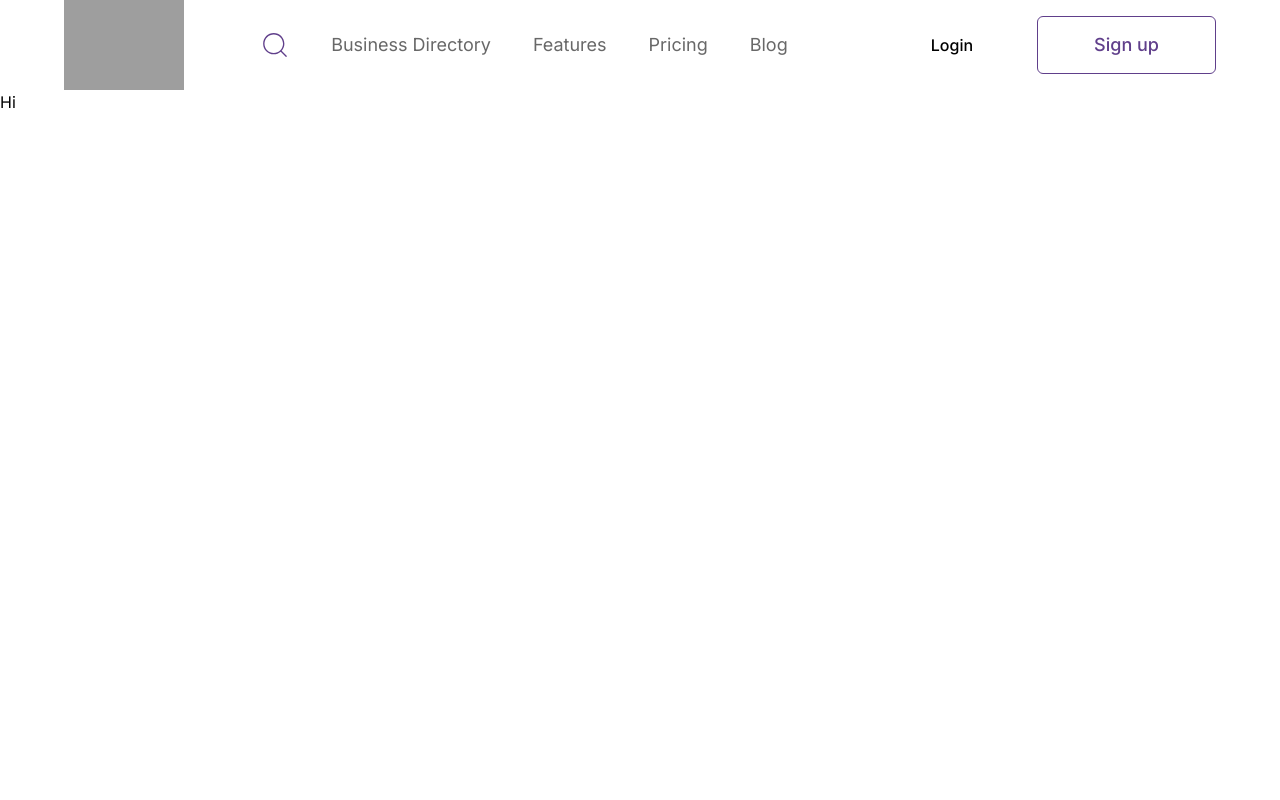
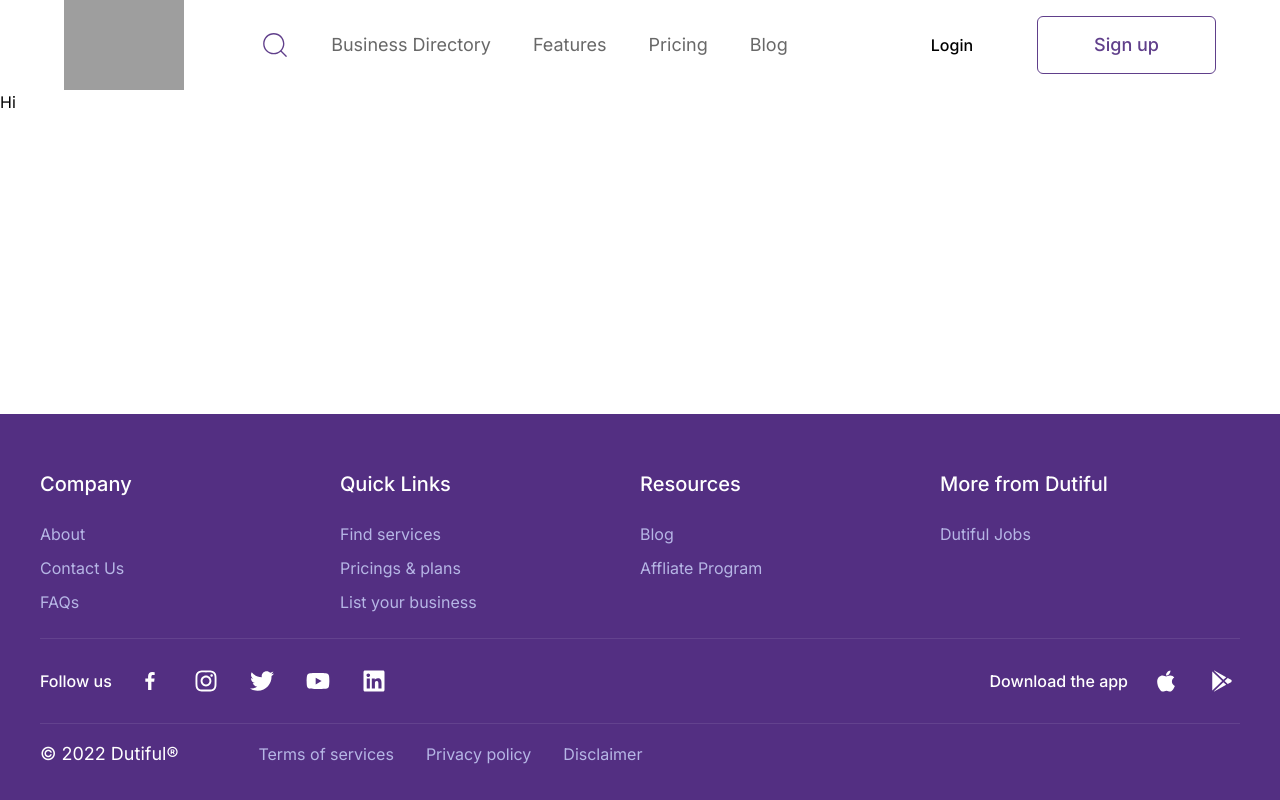
Before and after one commit to IdrisRoti/dutiful, a Next.js app: page / in a window 1280 px wide. Built offline with nearby package versions, Linux system fonts and the light colour scheme; grey boxes are pictures that could not be loaded.

Commit message:
feat: add footer

```diff
--- a/app/globals.css
+++ b/app/globals.css
@@ -5,6 +5,7 @@
 :root {
   --primary: #532f82;
   --text-purple: #603f8b;
+  --light-purple: #b6b6e5;
   --text-gray: #686868;
 }
 
--- a/app/layout.tsx
+++ b/app/layout.tsx
@@ -2,6 +2,7 @@ import type { Metadata } from "next";
 import { Inter } from "next/font/google";
 import "./globals.css";
 import Header from "@/components/header/Header";
+import Footer from "@/components/footer/Footer";
 
 const inter = Inter({weight: ["400", "500"], subsets: ["latin"]})
 
@@ -24,6 +25,7 @@ export default function RootLayout({
         <main>
           {children}
         </main>
+        <Footer />
       </body>
     </html>
   );
--- /dev/null
+++ b/components/footer/Copyright.tsx
@@ -0,0 +1,38 @@
+import Link from "next/link"
+
+const links= [
+    {
+        id: 1,
+        label: "Terms of services",
+        href: "#"
+    },
+    {
+        id: 2,
+        label: "Privacy policy",
+        href: "#"
+    },
+    {
+        id: 3,
+        label: "Disclaimer",
+        href: "#"
+    },
+]
+
+const Copyright = () => {
+  return (
+    <div className='flex flex-col md:flex-row md:items-center gap-3 md:gap-10 lg:gap-20'>
+        <p className="text-white text-sm md:text-lg">© 2022 Dutiful®</p>
+        <div className="flex items-center gap-4 md:gap-8">
+            {
+                links.map(({id, label, href}) => (
+                    <Link className="text-lightPurple hover:text-white transition text-sm md:text-base" href={href} key={id}>
+                        {label}
+                    </Link>
+                ))
+            }
+        </div>
+    </div>
+  )
+}
+
+export default Copyright
--- /dev/null
+++ b/components/footer/Footer.tsx
@@ -0,0 +1,20 @@
+import FooterLinks from './FooterLinks'
+import SocialLinks from './SocialLinks'
+import Copyright from './Copyright'
+
+const Footer = () => {
+  return (
+    <footer className='bg-primary pt-14 pb-8 absolute w-full bottom-0'>
+        <div className="max-w-[75rem] mx-auto px-4 lg:px-0">
+            <FooterLinks />
+            <div className='my-6 h-[1px] w-full bg-[#63428E]' />
+            <SocialLinks />
+            <div className='mt-6 mb-4 h-[1px] w-full bg-[#63428E]' />
+            <Copyright />
+        </div>
+
+    </footer>
+  )
+}
+
+export default Footer
--- /dev/null
+++ b/components/footer/FooterLinks.tsx
@@ -0,0 +1,98 @@
+import Link from "next/link"
+
+const footerLinksArr = [
+    {
+        id: 1,
+        heading: "Company",
+        links: [
+            {
+                id: 1,
+                label: "About",
+                href: "#"
+            },
+            {
+                id: 2,
+                label: "Contact Us",
+                href: "#"
+            },
+            {
+                id: 3,
+                label: "FAQs",
+                href: "#"
+            },
+        ]
+    },
+    {
+        id: 2,
+        heading: "Quick Links",
+        links: [
+            {
+                id: 1,
+                label: "Find services",
+                href: "#"
+            },
+            {
+                id: 2,
+                label: "Pricings & plans",
+                href: "#"
+            },
+            {
+                id: 3,
+                label: "List your business",
+                href: "#"
+            },
+        ]
+    },
+    {
+        id: 3,
+        heading: "Resources",
+        links: [
+            {
+                id: 1,
+                label: "Blog",
+                href: "#"
+            },
+            {
+                id: 2,
+                label: "Affliate Program",
+                href: "#"
+            },
+        ]
+    },
+    {
+        id: 4,
+        heading: "More from Dutiful",
+        links: [
+            {
+                id: 1,
+                label: "Dutiful Jobs",
+                href: "#"
+            },
+        ]
+    },
+]
+
+const FooterLinks = () => {
+  return (
+    <div className="flex flex-wrap gap-y-10 items-start">
+        {
+            footerLinksArr.map(({id, heading, links}) => (
+                <div key={id} className="space-y-6 w-1/2 md:w-1/4">
+                    <h4 className="md:text-xl text-white font-medium">{heading}</h4>
+                    <div className="flex flex-col gap-2.5 text-sm md:text-base">
+                        {
+                            links.map(({id, label, href}) => (
+                                <Link className="text-lightPurple hover:text-white transition" href={href} key={id}>
+                                    {label}
+                                </Link>
+                            ))
+                        }
+                    </div>
+                </div>
+            ))
+        }
+    </div>
+  )
+}
+
+export default FooterLinks
--- /dev/null
+++ b/components/footer/SocialLinks.tsx
@@ -0,0 +1,81 @@
+import Link from "next/link"
+
+import { BiLogoFacebook } from "react-icons/bi"
+import { FaApple, FaInstagram, FaTwitter, FaYoutube } from "react-icons/fa"
+import { FaLinkedin } from "react-icons/fa6"
+import { IoLogoGooglePlaystore } from "react-icons/io5"
+
+const socialLinksArr = [
+    {
+        id: 1,
+        icon: BiLogoFacebook,
+        href: "https://web.facebook.com/"
+    },
+    {
+        id: 2,
+        icon: FaInstagram,
+        href: "https://www.instagram.com/"
+    },
+    {
+        id: 3,
+        icon: FaTwitter,
+        href: "https://x.com/"
+    },
+    {
+        id: 4,
+        icon: FaYoutube,
+        href: "https://www.youtube.com/"
+    },
+    {
+        id: 5,
+        icon: FaLinkedin,
+        href: "https://www.linkedin.com/"
+    },
+]
+
+const appDonloadLinks = [
+    {
+        id: 1,
+        icon: FaApple,
+        href: "https://www.apple.com/store"
+    },
+    {
+        id: 2,
+        icon: IoLogoGooglePlaystore,
+        href: "https://play.google.com/store/"
+    },
+]
+
+
+const SocialLinks = () => {
+  return (
+    <div className='flex flex-col md:flex-row justify-between md:items-center gap-y-3'>
+        <div className="flex items-center gap-5">
+            <h4 className=' text-white font-medium text-sm md:text-base'>Follow us</h4>
+            <div className="flex items-center gap-3 md:gap-5">
+                {
+                    socialLinksArr.map(({id, href, icon: Icon}) => (
+                        <Link href={href} target="_blank" key={id} className="size-9 grid place-items-center hover:scale-110 hover:opacity-70 transition duration-500">
+                            <Icon className="text-white size-6" />
+                        </Link>
+                    ))
+                }
+            </div>
+        </div>
+        <div className="flex items-center gap-5">
+        <h4 className=' text-white font-medium text-sm md:text-base'>Download the app</h4>
+            <div className="flex items-center gap-3 md:gap-5">
+                {
+                    appDonloadLinks.map(({id, href, icon: Icon}) => (
+                        <Link href={href} target="_blank" key={id} className="size-9 grid place-items-center hover:scale-110 hover:opacity-70 transition duration-500">
+                            <Icon className="text-white size-6" />
+                        </Link>
+                    ))
+                }
+            </div>
+        </div>
+    </div>
+  )
+}
+
+export default SocialLinks
--- a/tailwind.config.ts
+++ b/tailwind.config.ts
@@ -11,6 +11,7 @@ export default {
       colors: {
         primary: "var(--primary)",
         textPurple: "var(--text-purple)",
+        lightPurple: "var(--light-purple)",
         textGray: "var(--text-gray)",
       },
     },
```
